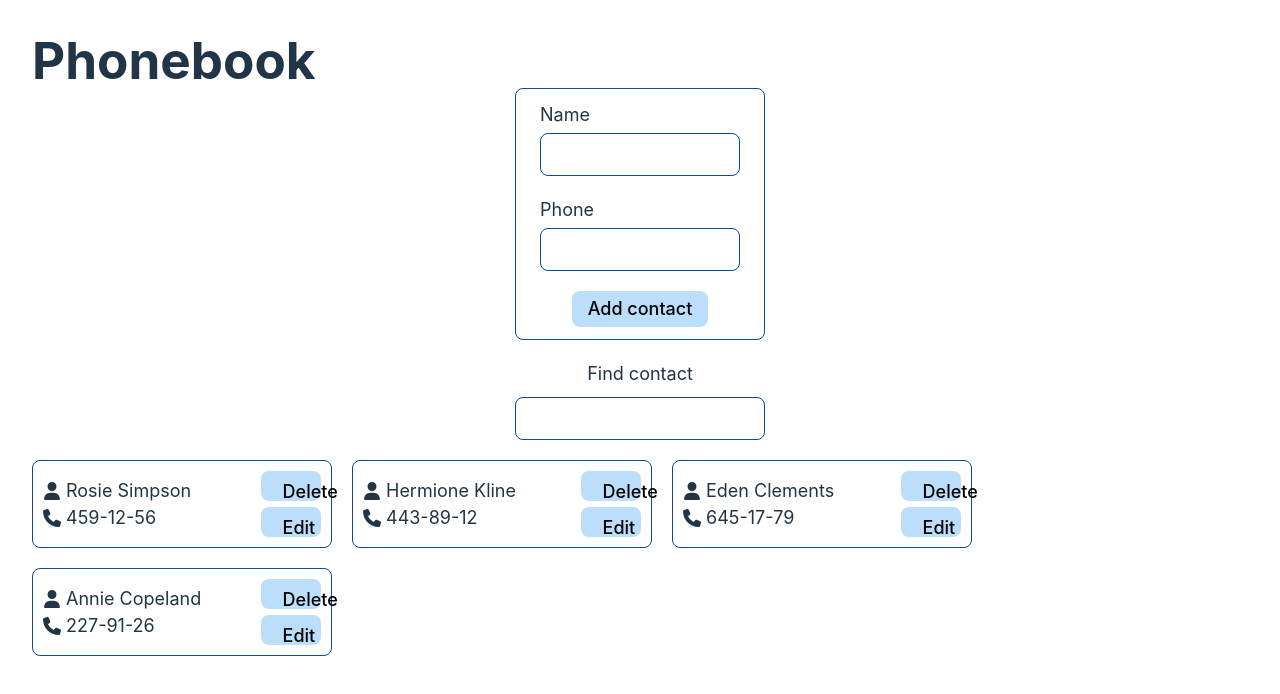
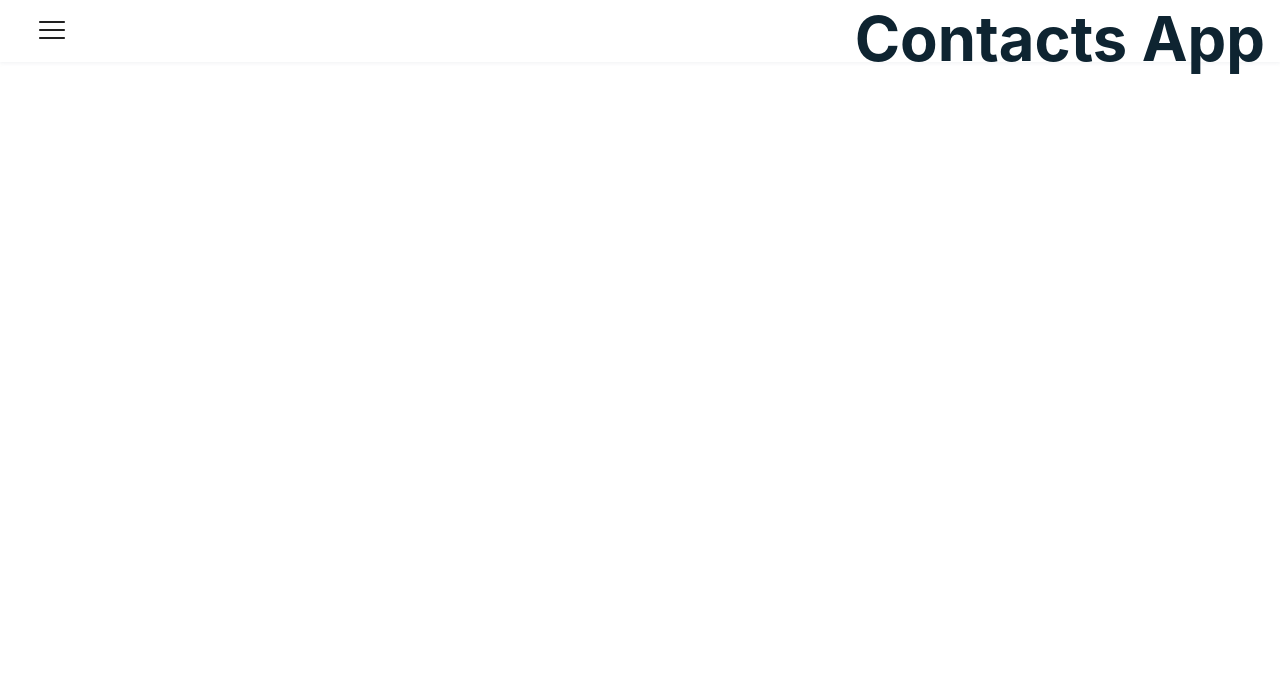
Before and after one commit to Julia24021991/goit-react-hw-08, a React (Vite) app: page / in a window 1280 px wide. Shown: the top 694 px of the page. Built offline with nearby package versions, Linux system fonts and the light colour scheme.

Commit message:
commit16

```diff
--- a/src/components/App.jsx
+++ b/src/components/App.jsx
@@ -1,56 +1,54 @@
-import { useState, useEffect } from 'react';
-import { ContactList } from './ContactList/ContactList';
-import SearchBox from './SearchBox/SearchBox';
-import { ContactForm } from './ContactForm/ContactForm';
+import { useDispatch } from 'react-redux';
+import { Suspense, lazy, useEffect } from 'react';
+import { Route, Routes } from 'react-router-dom';
+import Navigation from './Navigation/Navigation';
+import PrivateRoute from './Routes/PrivateRoute';
+import RestrictedRoute from './Routes/RestrictedRoute';
+import { Toaster } from 'react-hot-toast';
+import Loader from './Loader/Loader';
+import { selectAuth } from '../redux/auth/selectors';
+import { refresh } from '../redux/auth/operations';
 
-import 'modern-normalize';
-import './App.css';
+const HomePage = lazy(() => import('../pages/HomePage'));
+const ContactsPage = lazy(() => import('../pages/ContactsPage'));
+const RegisterPage = lazy(() => import('../pages/RegisterPage'));
+const LogInPage = lazy(() => import('../pages/LogInPage'));
+const NotFoundPage = lazy(() => import('../pages/NotFoundPage'));
 
 const App = () => {
-  const getInitialContact = () => {
-    const savedContacts = window.localStorage.getItem('saved-contacts');
-    if (savedContacts !== null) {
-      return JSON.parse(savedContacts);
-    }
-
-    return [
-      { id: 'id-1', name: 'Rosie Simpson', number: '459-12-56' },
-      { id: 'id-2', name: 'Hermione Kline', number: '443-89-12' },
-      { id: 'id-3', name: 'Eden Clements', number: '645-17-79' },
-      { id: 'id-4', name: 'Annie Copeland', number: '227-91-26' },
-    ];
-  };
-
-  const [contacts, setContacts] = useState(getInitialContact());
-
-  const addContact = newContact => {
-    setContacts(prevContacts => {
-      return [...prevContacts, newContact];
-    });
-  };
-
-  const deleteContact = id => {
-    setContacts(prevContacts => {
-      return prevContacts.filter(contact => contact.id !== id);
-    });
-  };
+  const dispatch = useDispatch();
+  const { isRefreshing } = selectAuth;
 
   useEffect(() => {
-    window.localStorage.setItem('saved-contacts', JSON.stringify(contacts));
-  }, [contacts]);
+    dispatch(refresh());
+  }, [dispatch]);
 
-  const [filter, setFilter] = useState('');
+  return isRefreshing ? (
+    <Loader />
+  ) : (
+    <div>
+      <Navigation />
 
-  const filteredContacts = contacts.filter(contact =>
-    contact.name.toLowerCase().includes(filter.toLowerCase())
-  );
+      <Suspense fallback={<Loader />}>
+        <Routes>
+          <Route path="/" element={<HomePage />} />
+          <Route
+            path="/register"
+            element={<RestrictedRoute redirectTo="/contacts" component={<RegisterPage />} />}
+          />
+          <Route
+            path="/login"
+            element={<RestrictedRoute redirectTo="/contacts" component={<LogInPage />} />}
+          />
+          <Route
+            path="/contacts"
+            element={<PrivateRoute redirectTo="/login" component={<ContactsPage />} />}
+          />
+          <Route path="*" element={<NotFoundPage />} />
+        </Routes>
+      </Suspense>
 
-  return (
-    <div>
-      <h1>Phonebook</h1>
-      <ContactForm onAdd={addContact} />
-      <SearchBox value={filter} onChange={setFilter} />
-      <ContactList contacts={filteredContacts} onDelete={deleteContact} />
+      <Toaster />
     </div>
   );
 };
```
